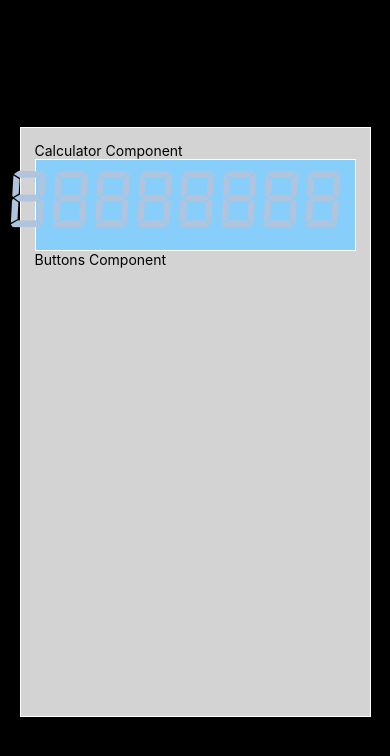
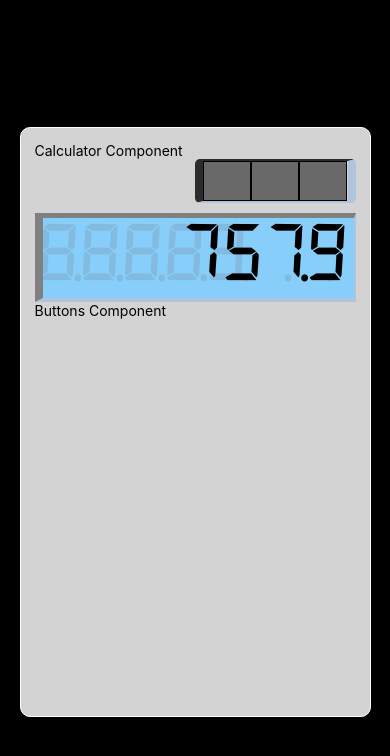
Before and after one commit to TheShzaMan/MobileCalculator_ReactNative, a React Native app: screen / in a window 390 px wide. Shown: the top 756 px of the page. Built offline with nearby package versions, Linux system fonts and the light colour scheme.

Commit message:
Adding a solar cell that will eventually dim the display when finger stays on it

```diff
--- a/App.js
+++ b/App.js
@@ -1,21 +1,29 @@
+import { useState, useEffect, React } from "react";
 import { StatusBar } from "expo-status-bar";
 import { StyleSheet, View } from "react-native";
 import Calculator from "./components/Calculator";
 import * as Font from "expo-font";
 
-async function loadFonts() {
+export default function App() {
+	const [fontLoaded, setFontLoaded] = useState(false);
+
+	useEffect(() => {
+		const loadFonts = async () => {
 			await Font.loadAsync({
 				seg7: require("./assets/Segment7Standard.otf"),
 			});
-}
+			setFontLoaded(true);
+		};
 		loadFonts();
+	}, []);
 
-export default function App() {
 	return (
+		fontLoaded && (
 			<View style={styles.container}>
 				<StatusBar hidden={false} style='auto' />
 				<Calculator />
 			</View>
+		)
 	);
 }
 
--- a/components/Calculator.js
+++ b/components/Calculator.js
@@ -2,11 +2,13 @@ import React from "react";
 import { Text, StyleSheet, View } from "react-native";
 import Buttons from "../components/Buttons";
 import Display from "../components/Display";
+import SolarCell from "./SolarCell";
 
 const Calculator = ({}) => {
 	return (
 		<View style={styles.body}>
 			<Text style={{ color: "black" }}>Calculator Component</Text>
+			<SolarCell />
 			<Display />
 			<Buttons />
 		</View>
@@ -21,6 +23,7 @@ const styles = StyleSheet.create({
 		borderWidth: 1,
 		borderColor: "white",
 		backgroundColor: "lightgray",
+		borderRadius: 10,
 	},
 });
 
--- a/components/DigiParts.js
+++ /dev/null
@@ -1,133 +0,0 @@
-import React from "react";
-import { StyleSheet, View } from "react-native";
-
-const DigiParts = () => {
-	const EmptyDigit = () => {
-		<View style={styles.emptyDigit}>
-			<View style={styles.topOff}></View>
-			<View
-				style={{
-					flexDirection: "row",
-					height: "40%",
-					width: "90%",
-					justifyContent: "space-between",
-				}}
-			>
-				<View style={styles.leftOff}></View>
-				<View style={styles.rightOff}></View>
-			</View>
-			<View style={styles.midOff}></View>
-			<View
-				style={{
-					flexDirection: "row",
-					height: "40%",
-					width: "90%",
-					justifyContent: "space-between",
-				}}
-			>
-				<View style={styles.leftOff}></View>
-				<View style={styles.rightOff}></View>
-			</View>
-			<View style={styles.bottomOff}></View>
-		</View>;
-	};
-	return <EmptyDigit />;
-};
-const styles = StyleSheet.create({
-	emptyDigit: {
-		height: "55%",
-		width: "11%",
-		alignItems: "center",
-		// justifyContent: "space-between",
-	},
-	topOff: {
-		borderWidth: 2,
-		height: "12%",
-		width: "80%",
-		borderColor: "lightsteelblue",
-		borderBottomLeftRadius: 50,
-		borderBottomRightRadius: 50,
-	},
-	topOn: {
-		borderWidth: 2,
-		height: "12%",
-		width: "80%",
-		borderColor: "black",
-		borderBottomLeftRadius: 50,
-		borderBottomRightRadius: 50,
-	},
-	bottomOff: {
-		borderWidth: 2,
-		height: "12%",
-		width: "80%",
-		borderColor: "lightsteelblue",
-		borderTopLeftRadius: 50,
-		borderTopRightRadius: 50,
-	},
-	bottomOn: {
-		borderWidth: 2,
-		height: "12%",
-		width: "80%",
-		borderColor: "black",
-		borderTopLeftRadius: 50,
-		borderTopRightRadius: 50,
-	},
-	midOff: {
-		borderWidth: 2,
-		height: "12%",
-		width: "80%",
-		borderColor: "lightsteelblue",
-		borderTopLeftRadius: 50,
-		borderTopRightRadius: 50,
-		borderBottomLeftRadius: 50,
-		borderBottomRightRadius: 50,
-	},
-	midOn: {
-		borderWidth: 2,
-		height: "12%",
-		width: "80%",
-		borderColor: "black",
-		borderTopLeftRadius: 50,
-		borderTopRightRadius: 50,
-		borderBottomLeftRadius: 50,
-		borderBottomRightRadius: 50,
-	},
-	leftOff: {
-		borderWidth: 2,
-		height: "100%",
-		width: "18%",
-		borderColor: "lightsteelblue",
-		borderTopRightRadius: 50,
-		borderBottomRightRadius: 50,
-		alignSelf: "flex-start",
-	},
-	leftOn: {
-		borderWidth: 2,
-		height: "100%",
-		width: "18%",
-		borderColor: "black",
-		borderTopRightRadius: 50,
-		borderBottomRightRadius: 50,
-		alignSelf: "flex-start",
-	},
-	rightOff: {
-		borderWidth: 2,
-		height: "100%",
-		width: "18%",
-		borderColor: "lightsteelblue",
-		borderTopLeftRadius: 50,
-		borderBottomLeftRadius: 50,
-		alignSelf: "flex-end",
-	},
-	rightOn: {
-		borderWidth: 2,
-		height: "100%",
-		width: "18%",
-		borderColor: "black",
-		borderTopLeftRadius: 50,
-		borderBottomLeftRadius: 50,
-		alignSelf: "flex-end",
-	},
-});
-
-export default DigiParts;
--- a/components/DigitalNum.js
+++ b/components/DigitalNum.js
@@ -1,6 +1,5 @@
 import React from "react";
 import { StyleSheet, View } from "react-native";
-import DigiParts from "./DigiParts";
 
 const DigitalNum = () => {
 	return <DigiParts />;
--- a/components/Display.js
+++ b/components/Display.js
@@ -1,12 +1,20 @@
-import React from "react";
-import { Text, StyleSheet, View } from "react-native";
+import { useState, React, useEffect } from "react";
+import { Text, StyleSheet, View, TextInput } from "react-native";
 import DigitalNum from "./DigitalNum";
 
 const Display = ({}) => {
+	const [digitsDisplay, setDigitsDisplay] = useState(757.9);
+
+	console.log(digitsDisplay);
+
 	return (
 		<View style={styles.screen}>
-			<Text style={styles.displayText}>88888888</Text>
-			{/* <DigitalNum /> */}
+			<Text numberOfLines={1} style={styles.bgText}>
+				8.8.8.8.8.8.8.8
+			</Text>
+			<Text numberOfLines={1} style={styles.inputText}>
+				{digitsDisplay}
+			</Text>
 		</View>
 	);
 };
@@ -15,17 +23,32 @@ const styles = StyleSheet.create({
 	screen: {
 		flex: 1,
 		borderWidth: 1,
-		borderColor: "white",
+		borderLeftColor: "gray",
+		borderLeftWidth: 8,
+		borderTopColor: "gray",
+		borderTopWidth: 5,
+		borderBottomColor: "lightsteelblue",
+		borderBottomWidth: 4,
+		borderRightColor: "lightsteelblue",
+		borderRightWidth: 2,
 		backgroundColor: "lightskyblue",
 		justifyContent: "center",
 		alignItems: "flex-end",
-		paddingHorizontal: 10,
+		paddingHorizontal: 5,
 	},
-	displayText: {
+	bgText: {
+		position: "absolute",
 		fontSize: 72,
 		fontFamily: "seg7",
 		textAlign: "right",
-		color: "lightsteelblue",
+		color: "#7894",
+	},
+	inputText: {
+		position: "absolute",
+		fontSize: 72,
+		fontFamily: "seg7",
+		textAlign: "right",
+		color: "#000000",
 	},
 });
 export default Display;
--- /dev/null
+++ b/components/SolarCell.js
@@ -0,0 +1,37 @@
+import React from "react";
+import { StyleSheet, View } from "react-native";
+
+export default function SolarCell() {
+	return (
+		<View style={styles.cell}>
+			<View style={styles.sq}></View>
+			<View style={styles.sq}></View>
+			<View style={styles.sq}></View>
+		</View>
+	);
+}
+const styles = StyleSheet.create({
+	cell: {
+		borderLeftWidth: 8,
+		borderRightWidth: 8,
+		borderTopWidth: 2,
+		borderBottomWidth: 2,
+		borderRadius: 5,
+		borderLeftColor: "gray",
+		borderTopColor: "gray",
+		borderBottomColor: "lightsteelblue",
+		borderRightColor: "lightsteelblue",
+		height: "8%",
+		marginBottom: 10,
+		width: "50%",
+		alignSelf: "flex-end",
+		borderStyle: "inset",
+		flexDirection: "row",
+	},
+	sq: {
+		flex: 0.333,
+		backgroundColor: "#696969",
+		borderWidth: 1,
+		borderColor: "black",
+	},
+});
```
Lines whose indentation alone changed are shown as unchanged.
